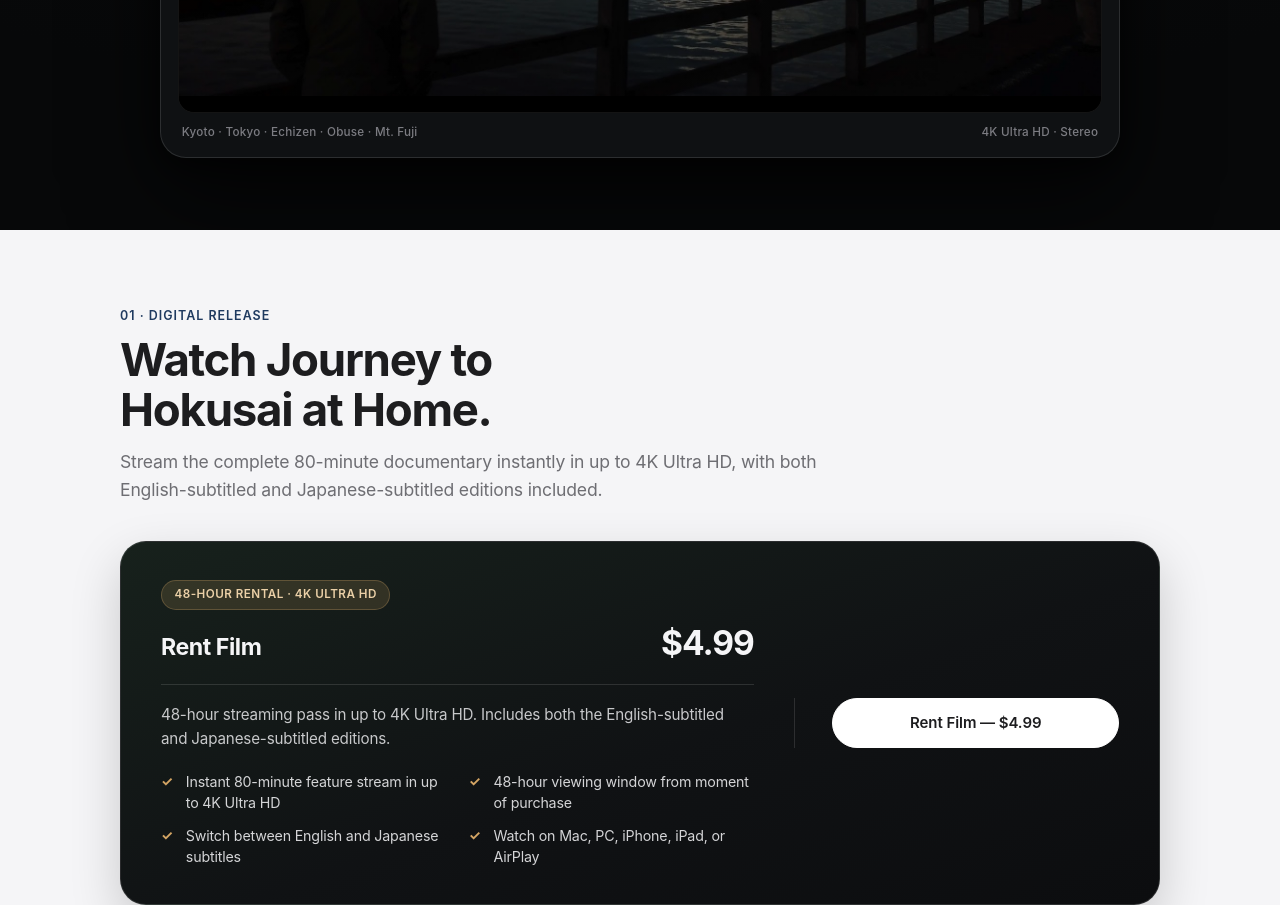
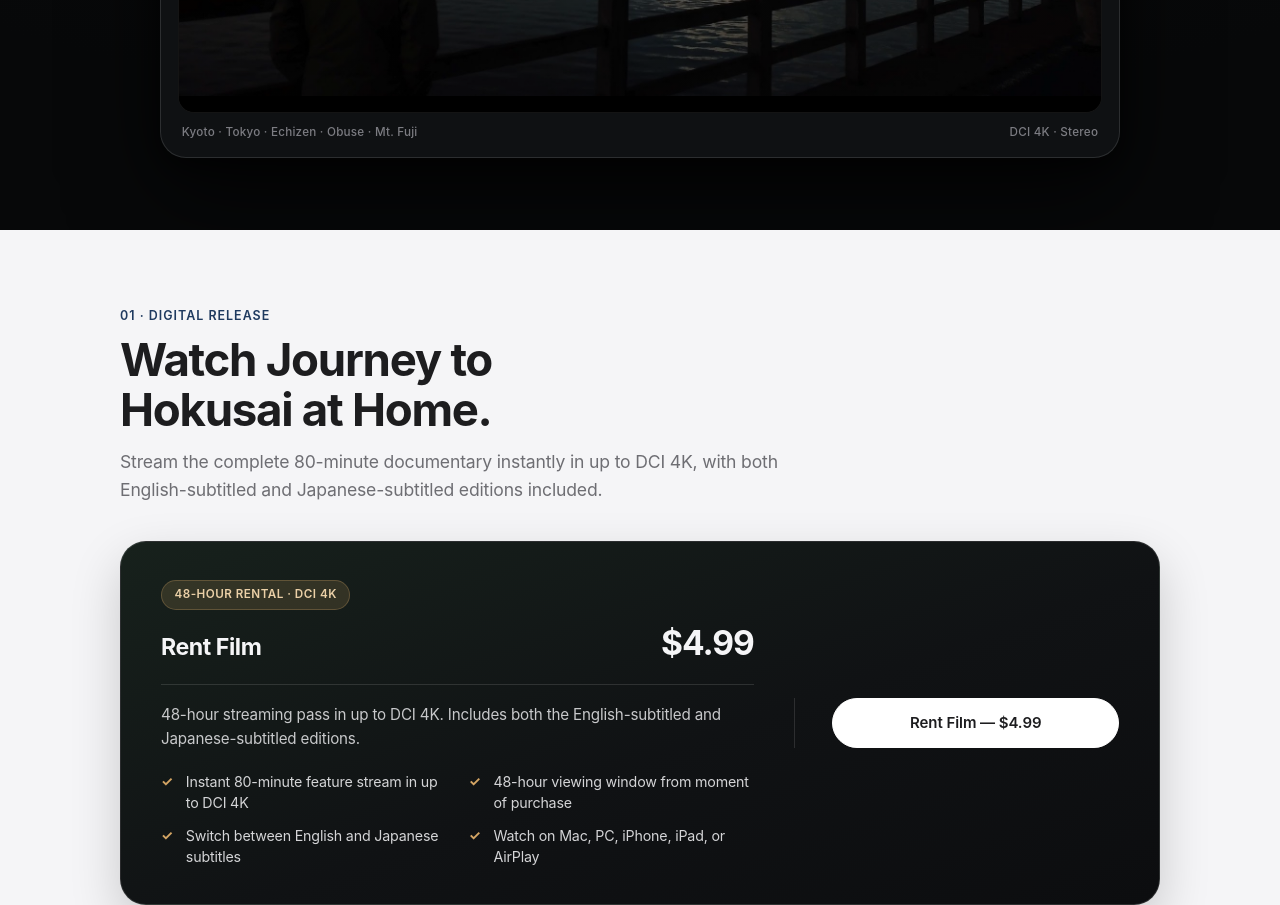
Before and after one commit to chikaramotomura/journey-to-hokusai, a plain HTML site: page index.html in a window 1280 px wide. Shown: the part 920-1825 px from the top of the page. Drawn offline with Linux system fonts and the light colour scheme.

Commit message:
DCI 4K wording; master format 4K (4096x2160), 1.9:1

```diff
--- a/config.js
+++ b/config.js
@@ -46,8 +46,8 @@ window.SITE = {
     labelJa: "レンタル視聴",
     price: "$4.99",
     priceJa: "$4.99",
-    terms: "48-hour streaming pass in up to 4K Ultra HD. Includes both the English-subtitled and Japanese-subtitled editions.",
-    termsJa: "48時間の4K Ultra HDストリーミング視聴パス。英語字幕版・日本語字幕版の両方をご覧いただけます。",
+    terms: "48-hour streaming pass in up to DCI 4K. Includes both the English-subtitled and Japanese-subtitled editions.",
+    termsJa: "48時間のDCI 4Kストリーミング視聴パス。英語字幕版・日本語字幕版の両方をご覧いただけます。",
     // Stripe Payment Link from the "Journey to Hokusai streaming" account.
     // After-payment redirect: https://journeytohokusaifilm.com/watch.html?vm=1250414373&vmja=1250414371
     link: "https://buy.stripe.com/5kQbJ0ekfgBDchd9rubsc00",
--- a/index.html
+++ b/index.html
@@ -89,7 +89,7 @@
         <p class="hero-subtitle" data-i18n="hero.subtitle">A woodblock artist’s pilgrimage to Japan</p>
         <p class="hero-byline" data-i18n="hero.byline">A film by Chikara Motomura</p>
         <p class="hero-facts" data-i18n-html="hero.facts">
-          Feature Documentary &middot; <span class="nowrap">80 min</span> &middot; <span class="nowrap">4K Ultra HD</span> &middot; <span class="nowrap">Japan &amp; California</span>
+          Feature Documentary &middot; <span class="nowrap">80 min</span> &middot; <span class="nowrap">DCI 4K</span> &middot; <span class="nowrap">Japan &amp; California</span>
         </p>
 
         <div class="hero-actions">
@@ -153,7 +153,7 @@
 
           <div class="cinema-bar cinema-bar--bottom" aria-hidden="true">
             <span data-i18n="trailer.captionLeft">Kyoto · Tokyo · Echizen · Obuse · Mt. Fuji</span>
-            <span data-i18n="trailer.captionRight">4K Ultra HD · Stereo</span>
+            <span data-i18n="trailer.captionRight">DCI 4K · Stereo</span>
           </div>
         </div>
       </div>
@@ -168,7 +168,7 @@
         <p class="section-eyebrow" data-i18n="watch.eyebrow">01 · Digital Release</p>
         <h2 class="section-title" id="heading-watch" data-i18n="watch.heading">Watch Journey to Hokusai at Home.</h2>
         <p class="section-lead" data-i18n="watch.lead">
-          Stream the complete 80-minute documentary instantly in up to 4K Ultra HD, with both English-subtitled and Japanese-subtitled editions included.
+          Stream the complete 80-minute documentary instantly in up to DCI 4K, with both English-subtitled and Japanese-subtitled editions included.
         </p>
       </div>
 
@@ -176,7 +176,7 @@
         <article class="ticket-card ticket-card--featured ticket-card--single" data-tier="rent">
           <div class="ticket-body">
             <div class="ticket-badge-row">
-              <span class="ticket-pill ticket-pill--accent" data-i18n="watch.rentBadge">48-Hour Rental · 4K Ultra HD</span>
+              <span class="ticket-pill ticket-pill--accent" data-i18n="watch.rentBadge">48-Hour Rental · DCI 4K</span>
             </div>
 
             <div class="ticket-top">
@@ -185,11 +185,11 @@
             </div>
 
             <p class="ticket-terms" data-tier-terms>
-              48-hour streaming pass in up to 4K Ultra HD. Includes both the English-subtitled and Japanese-subtitled editions.
+              48-hour streaming pass in up to DCI 4K. Includes both the English-subtitled and Japanese-subtitled editions.
             </p>
 
             <ul class="ticket-features">
-              <li data-i18n="watch.rentFeat1">Instant 80-minute feature stream in up to 4K Ultra HD</li>
+              <li data-i18n="watch.rentFeat1">Instant 80-minute feature stream in up to DCI 4K</li>
               <li data-i18n="watch.rentFeat2">48-hour viewing window from moment of purchase</li>
               <li data-i18n="watch.rentFeat3">Switch between English and Japanese subtitles</li>
               <li data-i18n="watch.rentFeat4">Watch on Mac, PC, iPhone, iPad, or AirPlay</li>
@@ -294,7 +294,7 @@
             </div>
             <div class="spec-item">
               <dt data-i18n="specs.masterDt">Master Format</dt>
-              <dd data-i18n="specs.masterDd">4K (4096×2160) · 2:1</dd>
+              <dd data-i18n="specs.masterDd">4K (4096×2160) · 1.9:1</dd>
             </div>
             <div class="spec-item">
               <dt data-i18n="specs.editionsDt">Included Editions</dt>
--- a/site.js
+++ b/site.js
@@ -31,7 +31,7 @@
       "hero.subtitle": "A woodblock artist’s pilgrimage to Japan",
       "hero.byline": "A film by Chikara Motomura",
       "hero.facts":
-        'Feature Documentary &middot; <span class="nowrap">80 min</span> &middot; <span class="nowrap">4K Ultra HD</span> &middot; <span class="nowrap">Japan &amp; California</span>',
+        'Feature Documentary &middot; <span class="nowrap">80 min</span> &middot; <span class="nowrap">DCI 4K</span> &middot; <span class="nowrap">Japan &amp; California</span>',
       "hero.ctaRent": "Rent Film — $4.99",
       "hero.ctaTrailer": "Watch Trailer",
 
@@ -43,14 +43,14 @@
       "trailer.playAria": "Play official trailer",
       "trailer.playLabel": "Play Trailer",
       "trailer.captionLeft": "Kyoto · Tokyo · Echizen · Obuse · Mt. Fuji",
-      "trailer.captionRight": "4K Ultra HD · Stereo",
+      "trailer.captionRight": "DCI 4K · Stereo",
 
       "watch.eyebrow": "01 · Digital Release",
       "watch.heading": "Watch Journey to Hokusai at Home.",
       "watch.lead":
-        "Stream the complete 80-minute documentary instantly in up to 4K Ultra HD, with both English-subtitled and Japanese-subtitled editions included.",
-      "watch.rentBadge": "48-Hour Rental · 4K Ultra HD",
-      "watch.rentFeat1": "Instant 80-minute feature stream in up to 4K Ultra HD",
+        "Stream the complete 80-minute documentary instantly in up to DCI 4K, with both English-subtitled and Japanese-subtitled editions included.",
+      "watch.rentBadge": "48-Hour Rental · DCI 4K",
+      "watch.rentFeat1": "Instant 80-minute feature stream in up to DCI 4K",
       "watch.rentFeat2": "48-hour viewing window from moment of purchase",
       "watch.rentFeat3": "Switch between English and Japanese subtitles",
       "watch.rentFeat4": "Watch on Mac, PC, iPhone, iPad, or AirPlay",
@@ -62,7 +62,7 @@
 
       "tier.rent.label": "Rent Film",
       "tier.rent.terms":
-        "48-hour streaming pass in up to 4K Ultra HD. Includes both the English-subtitled and Japanese-subtitled editions.",
+        "48-hour streaming pass in up to DCI 4K. Includes both the English-subtitled and Japanese-subtitled editions.",
 
       "film.eyebrow": "02 · The Story",
       "film.heading": "Two Artists, Two Centuries, One Woodblock.",
@@ -90,7 +90,7 @@
       "specs.runtimeDt": "Running Time",
       "specs.runtimeDd": "80 minutes (Feature Documentary)",
       "specs.masterDt": "Master Format",
-      "specs.masterDd": "4K (4096×2160) · 2:1",
+      "specs.masterDd": "4K (4096×2160) · 1.9:1",
       "specs.editionsDt": "Included Editions",
       "specs.editionsDd": "English Subtitled Edition & Japanese Subtitled Edition",
       "specs.audioDt": "Language & Audio",
@@ -192,7 +192,7 @@
       "watchRoom.hudAudio": "English & Japanese · EN / JP Subtitles",
       "watchRoom.gateTitle": "Screening Pass Required",
       "watchRoom.gateCopy":
-        "Rent <em>JOURNEY TO HOKUSAI</em> for <strong>$4.99</strong> to unlock a 48-hour 4K Ultra HD streaming pass. After Stripe checkout, you are automatically brought back here to watch the full film.",
+        "Rent <em>JOURNEY TO HOKUSAI</em> for <strong>$4.99</strong> to unlock a 48-hour DCI 4K streaming pass. After Stripe checkout, you are automatically brought back here to watch the full film.",
       "watchRoom.gateRentCta": "Rent Film — $4.99",
       "watchRoom.backHome": "About the Film",
       "watchRoom.verifyingTitle": "Verifying Screening Pass",
@@ -224,7 +224,7 @@
       "hero.subtitle": "ある木版画家が、自らの芸術の源流をたどる旅",
       "hero.byline": "本村 力 監督作品",
       "hero.facts":
-        '長編ドキュメンタリー &middot; <span class="nowrap">80分</span> &middot; <span class="nowrap">4K Ultra HD</span> &middot; <span class="nowrap">日本・カリフォルニア</span>',
+        '長編ドキュメンタリー &middot; <span class="nowrap">80分</span> &middot; <span class="nowrap">DCI 4K</span> &middot; <span class="nowrap">日本・カリフォルニア</span>',
       "hero.ctaRent": "レンタル視聴 — $4.99",
       "hero.ctaTrailer": "予告編を見る",
 
@@ -236,14 +236,14 @@
       "trailer.playAria": "公式予告編を再生",
       "trailer.playLabel": "予告編を再生",
       "trailer.captionLeft": "京都・東京・越前・小布施・富士山",
-      "trailer.captionRight": "4K Ultra HD · ステレオ",
+      "trailer.captionRight": "DCI 4K · ステレオ",
 
       "watch.eyebrow": "01 · デジタル配信",
       "watch.heading": "ご自宅で『Journey to Hokusai』を鑑賞する。",
       "watch.lead":
-        "80分の本編を最高4K Ultra HD画質で即時ストリーミング再生。英語字幕版・日本語字幕版の両方をお楽しみいただけます。",
-      "watch.rentBadge": "48時間レンタル · 4K Ultra HD",
-      "watch.rentFeat1": "80分の本編を最高4K Ultra HD画質で即時ストリーミング",
+        "80分の本編を最高DCI 4K画質で即時ストリーミング再生。英語字幕版・日本語字幕版の両方をお楽しみいただけます。",
+      "watch.rentBadge": "48時間レンタル · DCI 4K",
+      "watch.rentFeat1": "80分の本編を最高DCI 4K画質で即時ストリーミング",
       "watch.rentFeat2": "レンタル開始から48時間、いつでも視聴できます",
       "watch.rentFeat3": "英語字幕版と日本語字幕版を切り替え可能",
       "watch.rentFeat4": "Mac・PC・iPhone・iPad・AirPlayで鑑賞可能",
@@ -255,7 +255,7 @@
 
       "tier.rent.label": "レンタル視聴",
       "tier.rent.terms":
-        "48時間の4K Ultra HDストリーミング視聴パス。英語字幕版・日本語字幕版の両方をご覧いただけます。",
+        "48時間のDCI 4Kストリーミング視聴パス。英語字幕版・日本語字幕版の両方をご覧いただけます。",
 
       "film.eyebrow": "02 · 作品紹介",
       "film.heading": "二人の芸術家、二百年の時、一枚の版木。",
@@ -283,7 +283,7 @@
       "specs.runtimeDt": "上映時間",
       "specs.runtimeDd": "80分（長編ドキュメンタリー）",
       "specs.masterDt": "マスターフォーマット",
-      "specs.masterDd": "4K (4096×2160) · 2:1",
+      "specs.masterDd": "4K (4096×2160) · 1.9:1",
       "specs.editionsDt": "収録バージョン",
       "specs.editionsDd": "英語字幕版／日本語字幕版",
       "specs.audioDt": "言語・音声",
@@ -385,7 +385,7 @@
       "watchRoom.hudAudio": "英語・日本語 · 英語／日本語字幕",
       "watchRoom.gateTitle": "視聴パスが必要です",
       "watchRoom.gateCopy":
-        "『Journey to Hokusai』は<strong>$4.99</strong>（48時間の4K Ultra HDストリーミング視聴パス）にてご鑑賞いただけます。Stripeでのお支払い完了後、自動的にこのページで本編再生が解禁されます。",
+        "『Journey to Hokusai』は<strong>$4.99</strong>（48時間のDCI 4Kストリーミング視聴パス）にてご鑑賞いただけます。Stripeでのお支払い完了後、自動的にこのページで本編再生が解禁されます。",
       "watchRoom.gateRentCta": "レンタル視聴 — $4.99",
       "watchRoom.backHome": "作品ページへ戻る",
       "watchRoom.verifyingTitle": "視聴パスを確認しています",
@@ -402,7 +402,7 @@
     rent: {
       label: "Rent Film",
       terms:
-        "48-hour streaming pass in up to 4K Ultra HD. Includes both the English-subtitled and Japanese-subtitled editions."
+        "48-hour streaming pass in up to DCI 4K. Includes both the English-subtitled and Japanese-subtitled editions."
     }
   };
 
```
Also changed, not shown: watch.html (+2 -2 lines), 1 other file.
